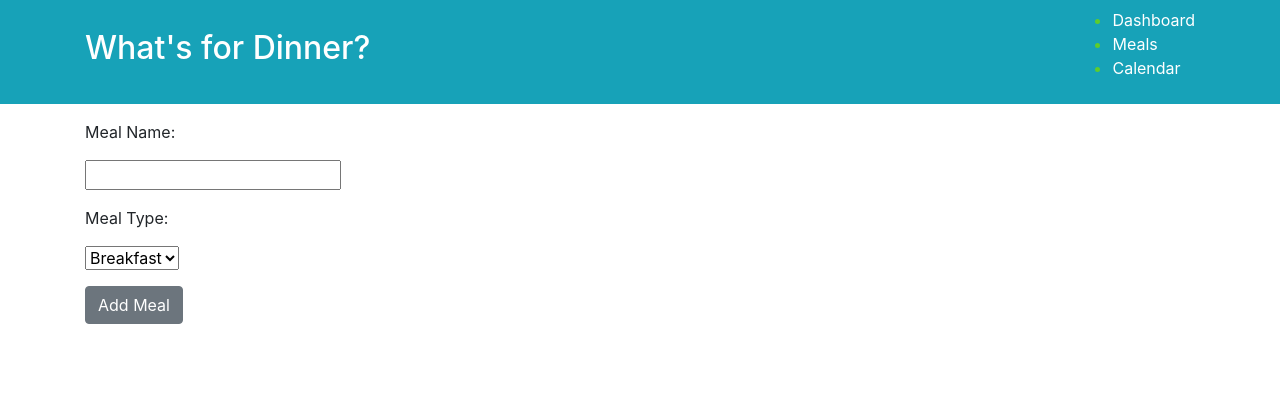
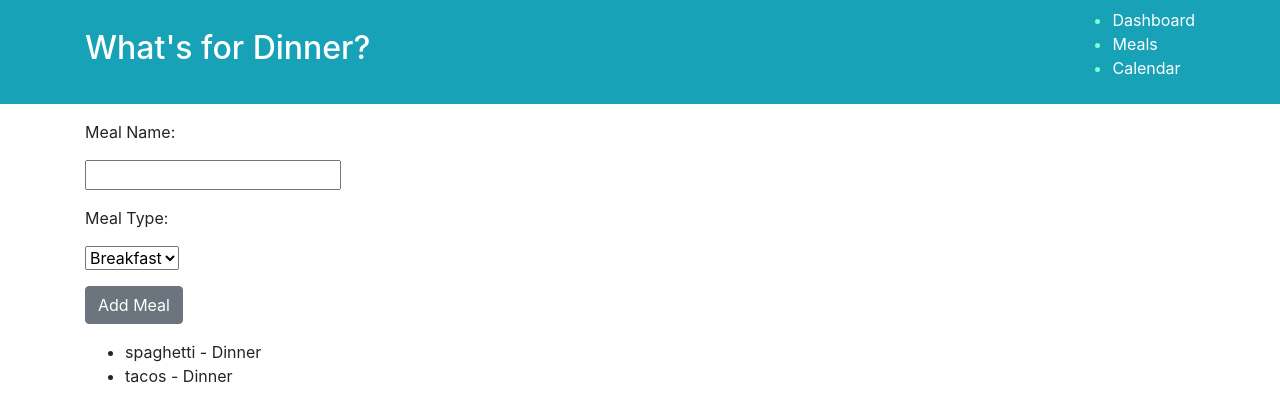
Before and after one commit to merth2erth/whatsfordinner, a React (Create React App) app: page /meals in a window 1280 px wide. Shown: the top 420 px of the page. Built offline with nearby package versions, Linux system fonts and the light colour scheme.

Commit message:
initial state MealList

```diff
--- a/package.json
+++ b/package.json
@@ -3,6 +3,7 @@
   "version": "0.1.0",
   "private": true,
   "dependencies": {
+    "@material-ui/core": "^4.12.2",
     "@testing-library/jest-dom": "^5.11.4",
     "@testing-library/react": "^11.1.0",
     "@testing-library/user-event": "^12.1.10",
--- a/src/App.css
+++ b/src/App.css
@@ -41,6 +41,6 @@ h5 {
   color:sienna;
 }
 
-li {
+.nav li {
   color: rgb(94, 204, 44);
 }
--- /dev/null
+++ b/src/components/MealList.js
@@ -0,0 +1,33 @@
+import React, { Component } from 'react';
+import Checkbox from '@material-ui/core/Checkbox';
+
+class MealList extends Component {
+    state={
+        ideas: [
+            {id: 0,
+            name: "spaghetti",
+            meal: "Dinner"},
+
+            {id: 1,
+            name: "tacos",
+            meal: "Dinner"}
+        ]
+    }
+
+    render() {
+        return (
+            <div>
+                <ul>
+                {this.state.ideas.map((idea) =>
+                <li key={idea.id}>
+                    {idea.name} - {idea.meal}
+
+                </li>)
+                }
+                </ul>
+            </div>
+        );
+    }
+}
+
+export default MealList;
--- a/src/components/Meals.js
+++ b/src/components/Meals.js
@@ -1,5 +1,6 @@
 import React, { Component } from 'react';
 import { Button, FormGroup } from 'reactstrap';
+import MealList from './MealList';
 
 class Meals extends Component {
     render() {
@@ -27,6 +28,8 @@ class Meals extends Component {
                         Add Meal
                     </Button>
                 </form>
+                <p></p>
+                < MealList />
              </div>
         );
     }
--- a/src/components/NavBar.js
+++ b/src/components/NavBar.js
@@ -15,9 +15,9 @@ class NavBar extends Component {
 
 
                         <ul role="nav">
-                                <li><NavLink activeClassName="is-active" to="/main" style={{color:"white"}}>Dashboard</NavLink></li>
-                                <li><NavLink activeClassName="is-active" to="/meals" style={{color:"white"}}>Meals</NavLink></li>
-                                <li><NavLink activeClassName="is-active" to="/calendar" style={{color:"white"}}>Calendar</NavLink></li>
+                                <li style={{color:"aquamarine"}}><NavLink activeClassName="is-active" to="/main" style={{color:"white"}}>Dashboard</NavLink></li>
+                                <li style={{color:"aquamarine"}}><NavLink activeClassName="is-active" to="/meals" style={{color:"white"}}>Meals</NavLink></li>
+                                <li style={{color:"aquamarine"}}><NavLink activeClassName="is-active" to="/calendar" style={{color:"white"}}>Calendar</NavLink></li>
                             </ul>
 
   </div>
```
Also changed, not shown: 1 other file (tests, documents, lock files or other folders).
